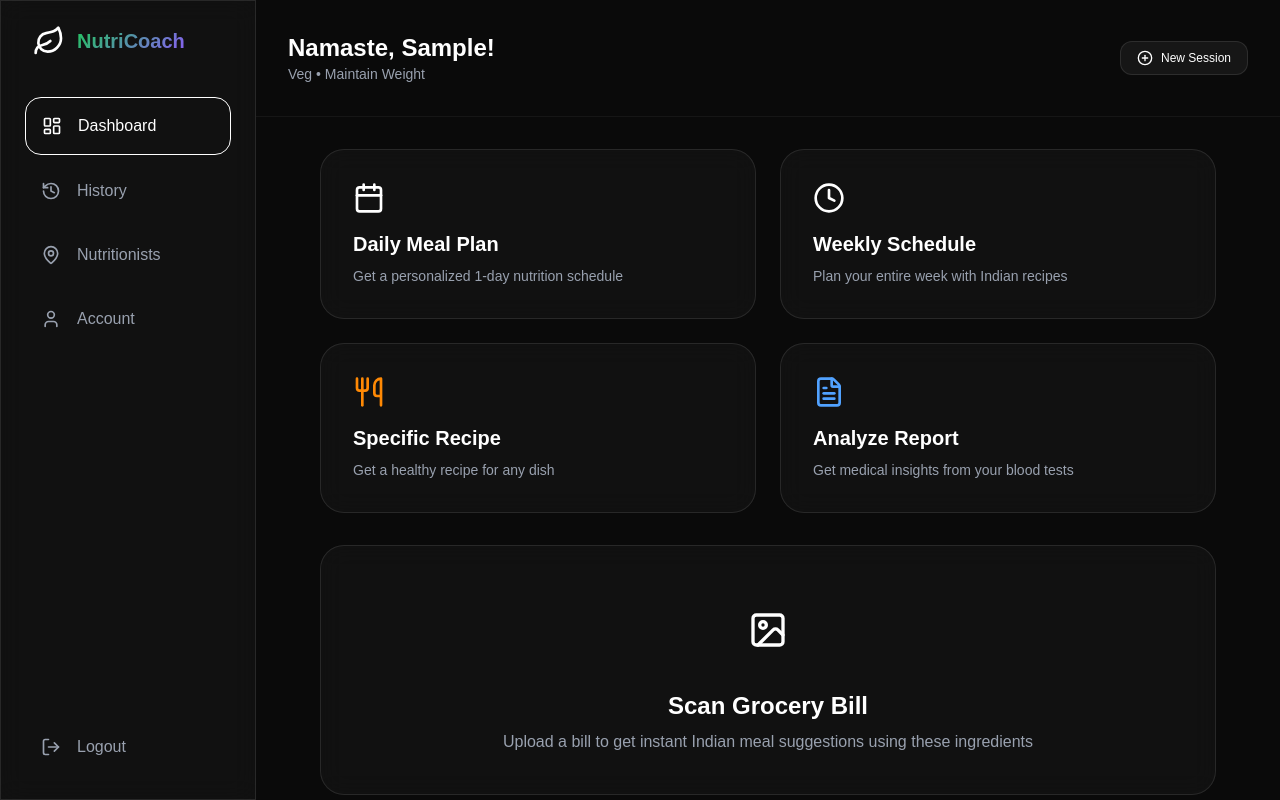
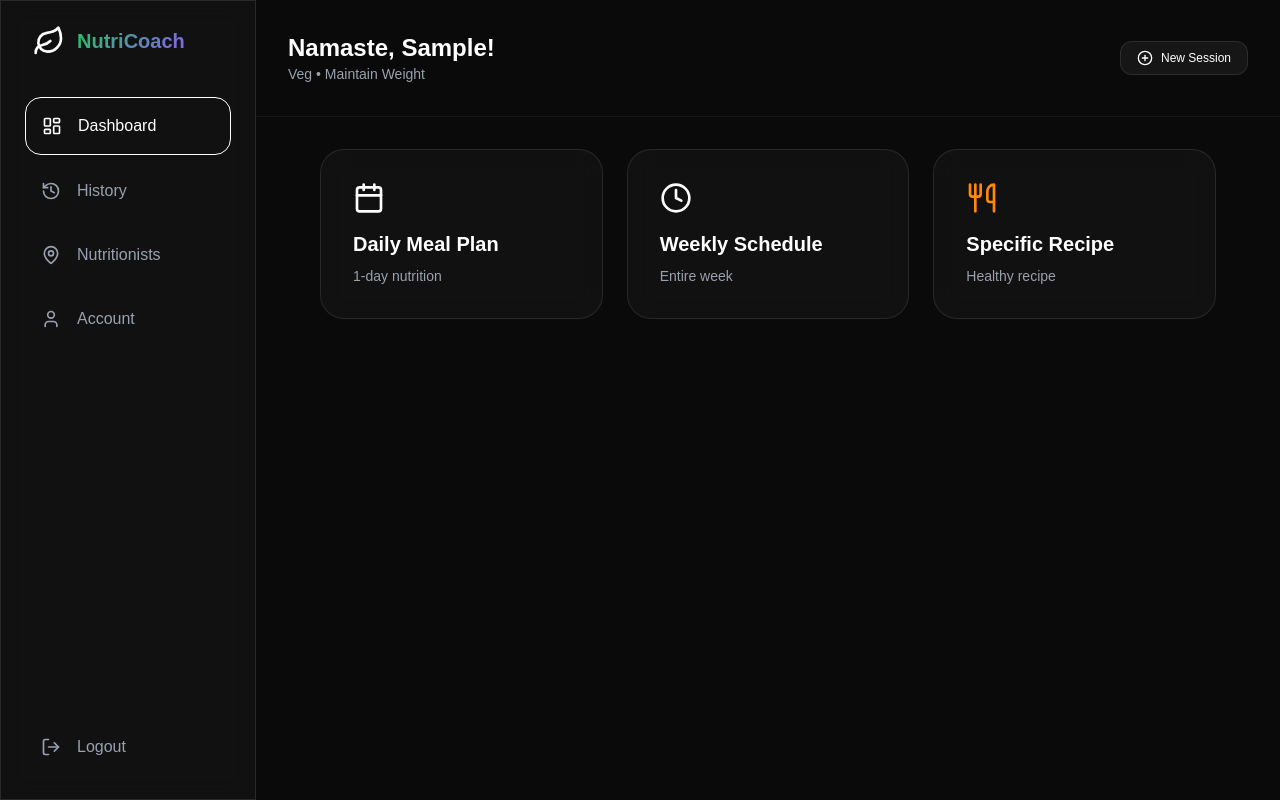
Before and after one commit to hetshi/NutriCoach, a Next.js app in the folder nutri-web/: page / in a window 1280 px wide. Both pictures are taken after typing "Sample", "5", "5", "5" into the empty fields and a click on the button "Start Your Journey". Built offline with nearby package versions, Linux system fonts and the light colour scheme.

Commit message:
UI: Relocate features and clean up dashboard

```diff
--- a/nutri-web/src/app/page.tsx
+++ b/nutri-web/src/app/page.tsx
@@ -383,24 +383,18 @@ export default function NutriCoachWeb() {
                 exit={{ opacity: 0, y: -20 }}
                 className="max-w-4xl mx-auto space-y-8"
               >
-                {/* Feature Grid */}
-                <div className="grid grid-cols-1 md:grid-cols-2 gap-6">
+                {/* Feature Grid - Strictly Meal Plans */}
+                <div className="grid grid-cols-1 md:grid-cols-3 gap-6">
                   {[
-                    { title: "Daily Meal Plan", desc: "Get a personalized 1-day nutrition schedule", icon: Calendar, color: "text-primary", type: "daily" },
-                    { title: "Weekly Schedule", desc: "Plan your entire week with Indian recipes", icon: Clock, color: "text-accent", type: "weekly" },
-                    { title: "Specific Recipe", desc: "Get a healthy recipe for any dish", icon: Utensils, color: "text-orange-400", type: "specific" },
-                    { title: "Analyze Report", desc: "Get medical insights from your blood tests", icon: FileText, color: "text-blue-400", type: "report" },
+                    { title: "Daily Meal Plan", desc: "1-day nutrition", icon: Calendar, color: "text-primary", type: "daily" },
+                    { title: "Weekly Schedule", desc: "Entire week", icon: Clock, color: "text-accent", type: "weekly" },
+                    { title: "Specific Recipe", desc: "Healthy recipe", icon: Utensils, color: "text-orange-400", type: "specific" },
                   ].map((action, i) => (
                     <button
                       key={i}
                       onClick={() => {
-                        if (action.type === "report") {
-                          setActiveType("report");
-                          fileInputRef.current?.click();
-                        } else {
-                          setPlanType(action.type);
-                          setIsConfiguringPlan(true);
-                        }
+                        setPlanType(action.type);
+                        setIsConfiguringPlan(true);
                       }}
                       className="glass p-8 rounded-3xl hover:bg-white/5 transition-all text-left border border-white/10 group relative overflow-hidden"
                     >
@@ -416,19 +410,8 @@ export default function NutriCoachWeb() {
                   ))}
                 </div>
 
-                {/* Big Scan Button */}
-                <button
-                  onClick={() => { setActiveType("bill"); fileInputRef.current?.click(); }}
-                  className="w-full glass p-10 rounded-3xl border-2 border-dashed border-primary/20 hover:border-primary/50 transition-all group flex flex-col items-center justify-center space-y-4"
-                >
-                  <div className="bg-primary/20 p-6 rounded-full group-hover:scale-110 transition-transform">
-                    <ImageIcon className="text-primary w-10 h-10" />
-                  </div>
-                  <div className="text-center">
-                    <h3 className="text-2xl font-bold text-primary">Scan Grocery Bill</h3>
-                    <p className="text-gray-400 mt-2">Upload a bill to get instant Indian meal suggestions using these ingredients</p>
-                  </div>
-                </button>
+                {/* Empty Space for layout balance */}
+                <div className="h-20"></div>
 
                 {/* Results Modal */}
                 <AnimatePresence>
```
